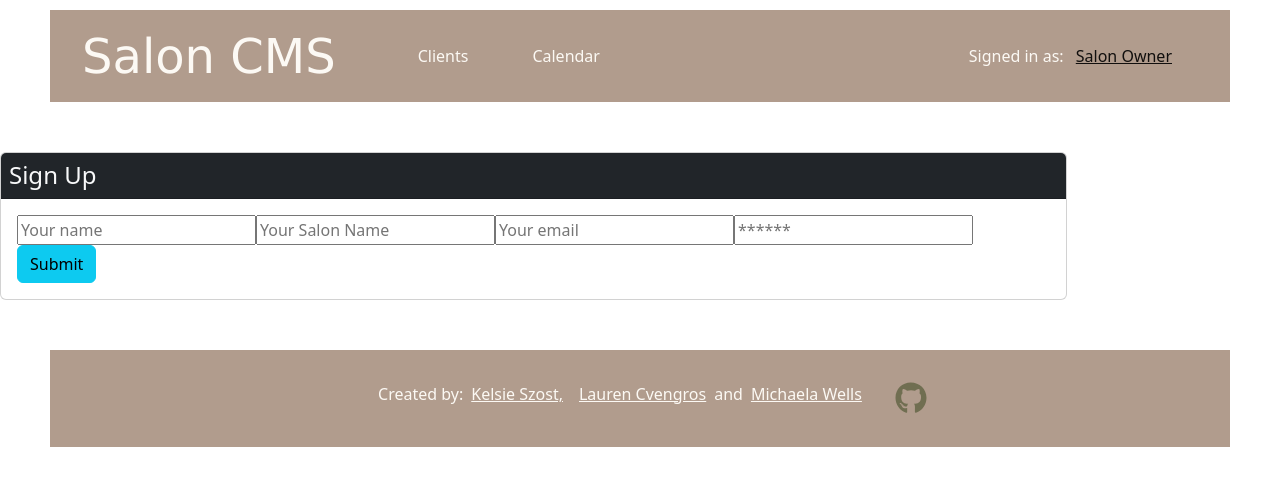
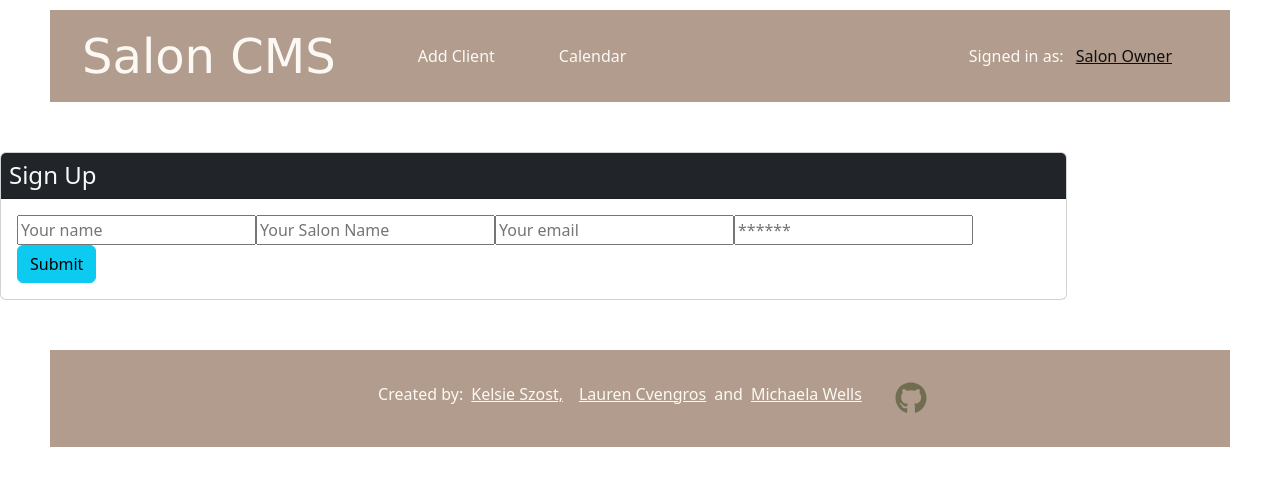
Before and after one commit to Laurencvengros/Salon-cms, a React (Create React App) app in the folder client/: page /signup in a window 1280 px wide. Shown: the top 486 px of the page. Built offline with nearby package versions, Linux system fonts and the light colour scheme.

Commit message:
reverting to main

```diff
--- a/client/src/components/Clients.js
+++ b/client/src/components/Clients.js
@@ -3,13 +3,27 @@ import Card from "react-bootstrap/Card";
 import Col from "react-bootstrap/Col";
 import Row from "react-bootstrap/Row";
 import AddClient from "./AddClient";
+import { Container, CardColumns,  Button } from 'react-bootstrap';
+
+import { useQuery } from "@apollo/client";
+import { GET_ME } from "../utils/queries";
+
+
+
 
 function Clients(props) {
   const [clients, setClients] = useState([]);
 
+  const{ loading, data} =useQuery(GET_ME);
+  const userData =data?.me || [];
+
+
+
   return (
 
     <div>
+      <div>
+      </div>
       <div>
         {clients.map(client => (
           <div className="clientContainer">
@@ -17,6 +31,7 @@ function Clients(props) {
               <Card.Header className="clientHeader">{client.firstName} {client.lastName}</Card.Header>
               <Card.Body className="clientData">{client.email}</Card.Body>
               <Card.Body className="clientData">{client.phone}</Card.Body>
+
             </Card>
           </div>
         ))}
--- a/client/src/components/Navigation.js
+++ b/client/src/components/Navigation.js
@@ -14,7 +14,7 @@ function Navigation() {
         <Navbar.Collapse id="responsive-navbar-nav">
           <Nav className="me-auto">
             <NavLink to="/clients" className="navLinks">
-              Clients
+              Add Client
             </NavLink>
             <NavLink to="/calendar" className="navLinks">
               Calendar
--- a/client/src/utils/mutations.js
+++ b/client/src/utils/mutations.js
@@ -1,4 +1,6 @@
 import { gql } from '@apollo/client';
+
+
 
 export const ADD_CLIENT = gql`
   mutation addClient($firstName: String!, $lastName: String!, $email: String, $phone: String) {
--- a/client/src/utils/queries.js
+++ b/client/src/utils/queries.js
@@ -1,7 +1,7 @@
 import { gql } from '@apollo/client';
 
 export const GET_ME = gql`
-  query me {
+  query users {
     me {
       _id
       name
```
Also changed, not shown: client/src/utils/API.js (line endings or trailing spaces).
